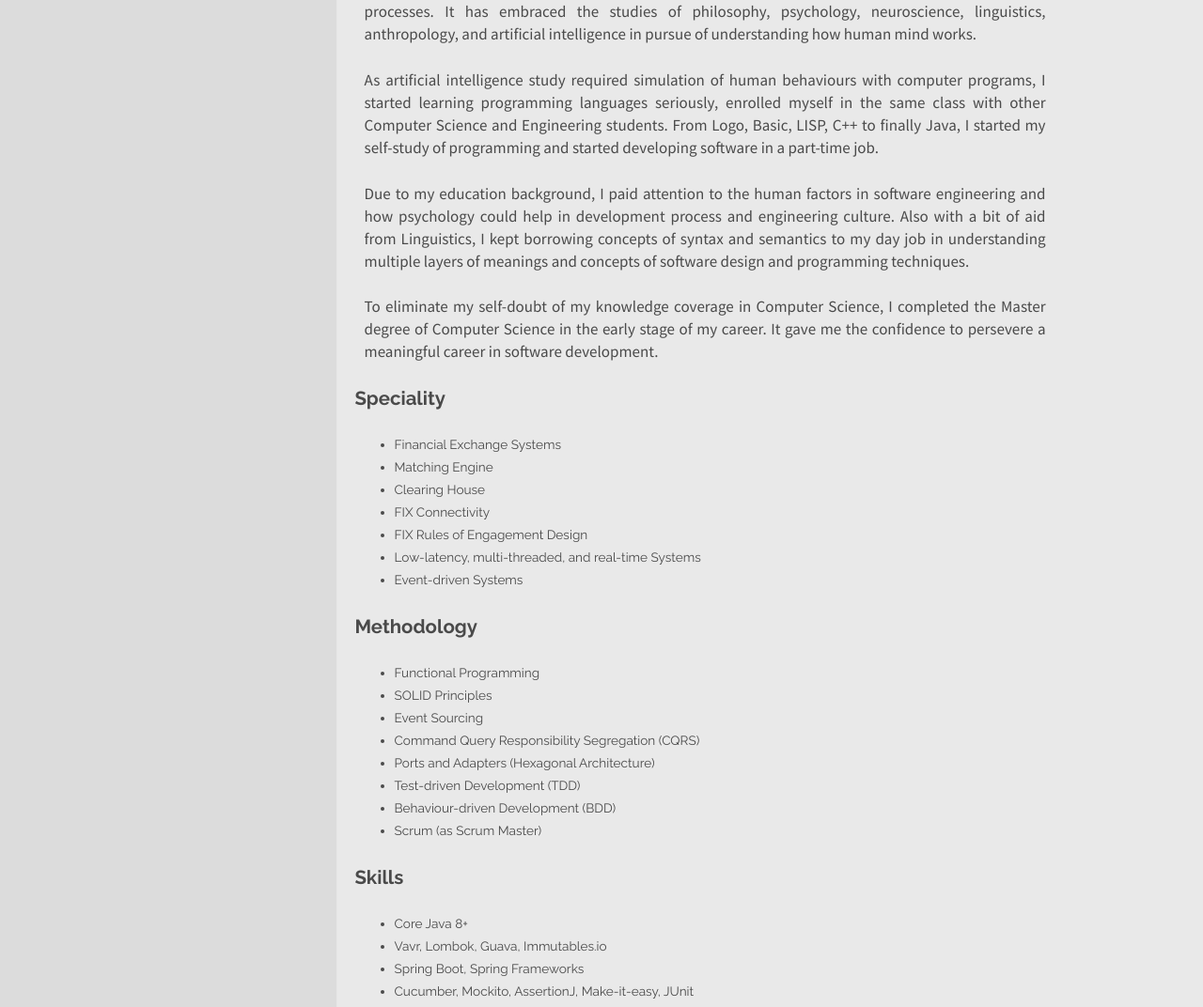
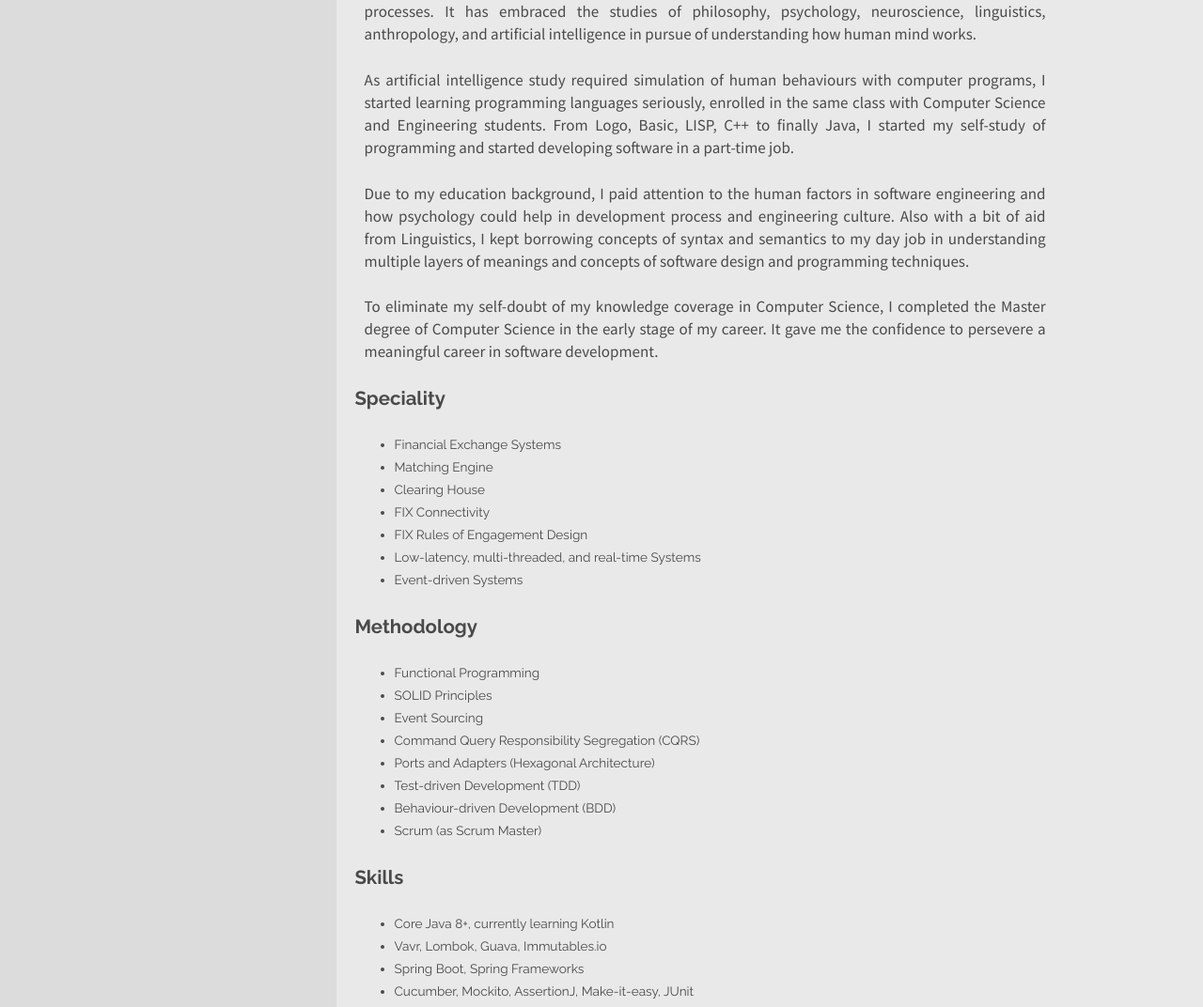
Before and after one commit to jasition/jasition.github.io, a Jekyll site: the page built from about.md, in a window 1280 px wide. Shown: the part 802-1874 px from the top of the page at 94% size. Built offline with Jekyll 4.4.1, drawn with Linux system fonts in a browser that asks for light colours.

Commit message:
About page update

```diff
--- a/about.md
+++ b/about.md
@@ -13,7 +13,7 @@ My day job is a Technical Lead in a Financial Service company. I developed 3 Fin
 
 My first degree was Cognitive Science, which is an interdisciplinary, scientific study of the mind and its processes. It has embraced the studies of philosophy, psychology, neuroscience, linguistics, anthropology, and artificial intelligence in pursue of understanding how human mind works.
 
-As artificial intelligence study required simulation of human behaviours with computer programs, I started learning programming languages seriously, enrolled myself in the same class with other Computer Science and Engineering students. From Logo, Basic, LISP, C++ to finally Java, I started my self-study of programming and started developing software in a part-time job.
+As artificial intelligence study required simulation of human behaviours with computer programs, I started learning programming languages seriously, enrolled in the same class with  Computer Science and Engineering students. From Logo, Basic, LISP, C++ to finally Java, I started my self-study of programming and started developing software in a part-time job.
 
 Due to my education background, I paid attention to the human factors in software engineering and how psychology could help in development process and engineering culture. Also with a bit of aid from Linguistics, I kept borrowing concepts of syntax and semantics to my day job in understanding multiple layers of meanings and concepts of software design and programming techniques.
 
@@ -39,7 +39,7 @@ To eliminate my self-doubt of my knowledge coverage in Computer Science, I compl
 * Scrum (as Scrum Master)
 
 ## Skills
-* Core Java 8+
+* Core Java 8+, currently learning Kotlin
 * Vavr, Lombok, Guava, Immutables.io
 * Spring Boot, Spring Frameworks
 * Cucumber, Mockito, AssertionJ, Make-it-easy, JUnit
```
